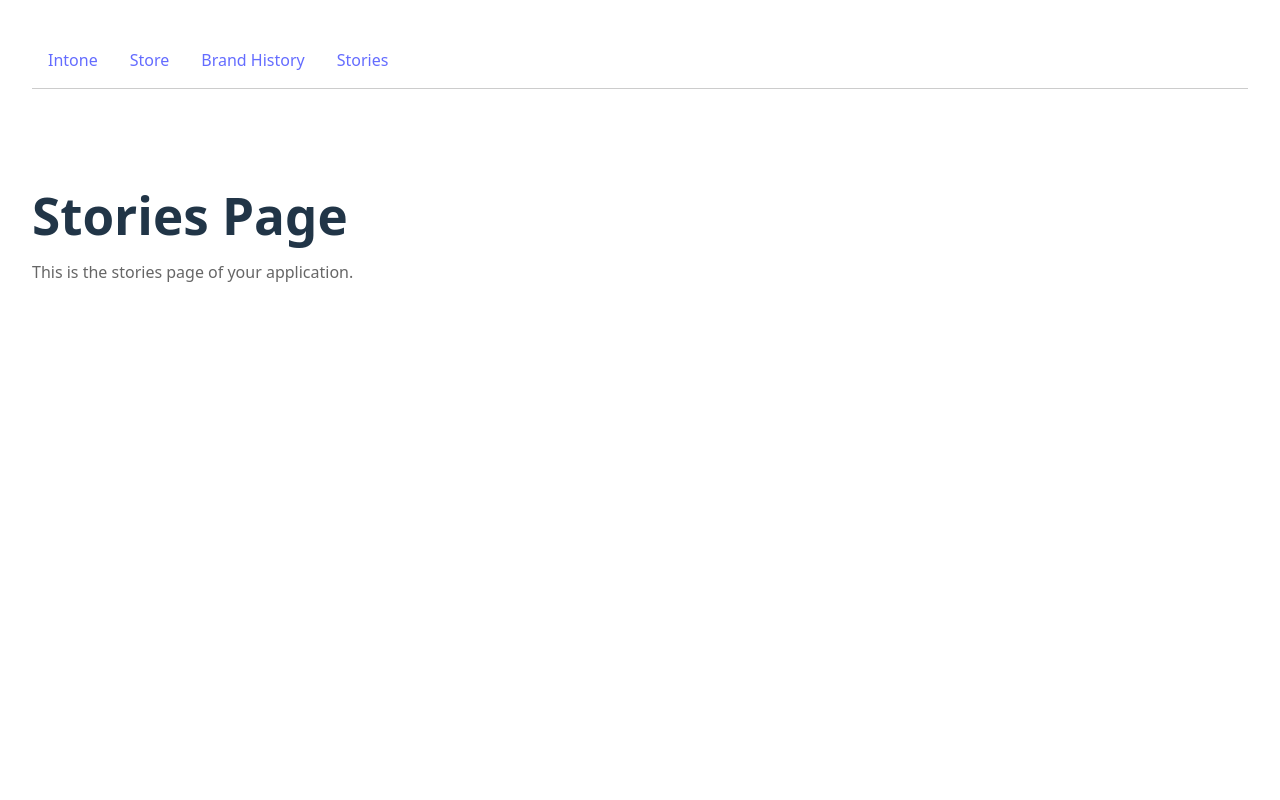
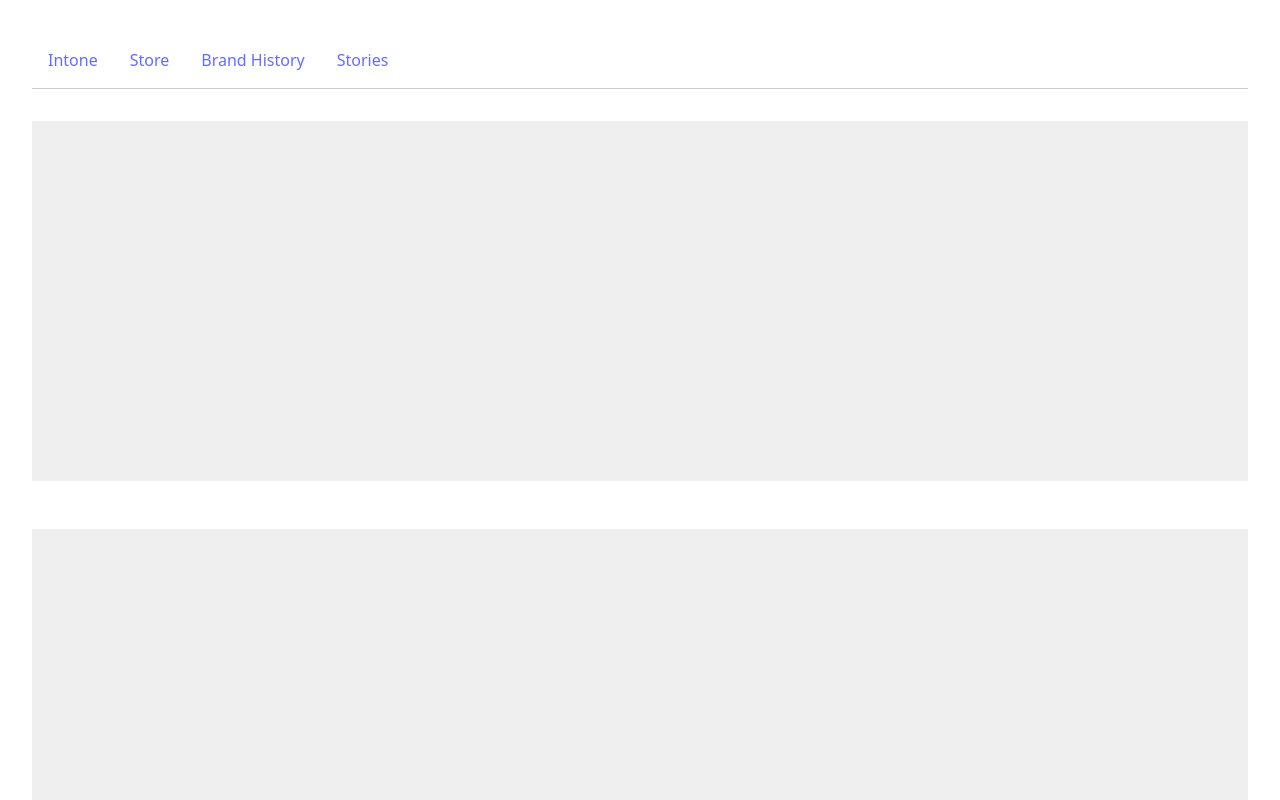
Before and after one commit to yumincho/id430-speculative-design, a React (Vite) app: page /stories in a window 1280 px wide. Shown: the top 800 px of the page. Built offline with nearby package versions, Linux system fonts and the light colour scheme.

Commit message:
fix: fix wrong routing

```diff
--- a/src/App.css
+++ b/src/App.css
@@ -1,6 +1,6 @@
 #root {
   width: 100vw;
-  height: 100vh;
+  min-height: 100vh;
   margin: 0 auto;
   padding: 2rem;
   text-align: left;
@@ -47,8 +47,6 @@
 .App {
   text-align: left;
   min-height: 100vh;
-  background-color: var(--bg-color);
-  color: var(--text-color);
 }
 
 .page {
--- a/src/components/AppRouter.tsx
+++ b/src/components/AppRouter.tsx
@@ -31,28 +31,19 @@ export default function AppRouter() {
     );
   }
 
-  // Redirect root to appropriate home page based on theme
-  const homeRedirect = mode === 'white' ? '/home' : '/dk/home';
-
   return (
     <Routes>
       {/* Root redirect */}
-      <Route path="/" element={<Navigate to={homeRedirect} replace />} />
+      <Route path="/" element={<Navigate to='/home' replace />} />
 
-      {/* White mode routes */}
-      <Route path="/home" element={<Home />} />
-      <Route path="/store" element={<Store />} />
-      <Route path="/history" element={<History />} />
-      <Route path="/stories" element={<Stories />} />
-
-      {/* Dark mode routes */}
-      <Route path="/dk/home" element={<HomeDark />} />
-      <Route path="/dk/store" element={<StoreDark />} />
-      <Route path="/dk/history" element={<HistoryDark />} />
-      <Route path="/dk/stories" element={<StoriesDark />} />
+      {/* Routes */}
+      <Route path="/home" element={mode === 'white' ? <Home /> : <HomeDark />} />
+      <Route path="/store" element={mode === 'white' ? <Store /> : <StoreDark />} />
+      <Route path="/history" element={mode === 'white' ? <History /> : <HistoryDark />} />
+      <Route path="/stories" element={mode === 'white' ? <Stories /> : <StoriesDark />} />
 
       {/* 404 fallback */}
-      <Route path="*" element={<Navigate to={homeRedirect} replace />} />
+      <Route path="*" element={<Navigate to='/home' replace />} />
     </Routes>
   );
 }
--- a/src/contexts/ThemeContext.tsx
+++ b/src/contexts/ThemeContext.tsx
@@ -20,6 +20,8 @@ export function ThemeProvider({ children }: ThemeProviderProps) {
 
   useEffect(() => {
 
+    /* const storedMode = sessionStorage.getItem('themeMode');
+    const randomMode: ThemeMode = storedMode ? storedMode as ThemeMode : Math.random() > 0.5 ? 'dark' : 'white'; */
     const randomMode: ThemeMode = Math.random() > 0.5 ? 'dark' : 'white';
     setMode(randomMode);
     sessionStorage.setItem('themeMode', randomMode);
--- a/src/pages/dark/History.tsx
+++ b/src/pages/dark/History.tsx
@@ -1,6 +1,6 @@
 export default function HistoryDark() {
   return (
-    <div className="page" style={{ backgroundColor: '#000', color: '#fff' }}>
+    <div className="page" >
       <h1>History Page</h1>
       <p>This is the history page of your application.</p>
     </div>
--- a/src/pages/dark/Home.tsx
+++ b/src/pages/dark/Home.tsx
@@ -1,6 +1,6 @@
 export default function HomeDark() {
   return (
-    <div className="page" style={{ backgroundColor: '#000', color: '#fff' }}>
+    <div className="page" >
       <h1>Home Page</h1>
       <p>Welcome to your Vite + React app with routing!</p>
     </div>
--- a/src/pages/dark/Store.tsx
+++ b/src/pages/dark/Store.tsx
@@ -1,6 +1,6 @@
 export default function StoreDark() {
   return (
-    <div className="page" style={{ backgroundColor: '#000', color: '#fff' }}>
+    <div className="page" >
       <h1>Store Page</h1>
       <p>This is the store page of your application.</p>
     </div>
--- a/src/pages/dark/Stories.tsx
+++ b/src/pages/dark/Stories.tsx
@@ -1,6 +1,6 @@
 export default function StoriesDark() {
     return (
-      <div className="page" style={{ backgroundColor: '#000', color: '#fff' }}>
+      <div className="page" >
         <h1>Stories Page</h1>
         <p>This is the stories page of your application.</p>
       </div>
--- a/src/pages/white/Stories.tsx
+++ b/src/pages/white/Stories.tsx
@@ -1,8 +1,20 @@
+import styles from '../../styles/stories.module.css';
+
 export default function Stories() {
     return (
-      <div className="page">
-        <h1>Stories Page</h1>
-        <p>This is the stories page of your application.</p>
+      <div className={styles.Container}>
+        <div className={styles.Story__Container}>
+
+        </div>
+        <div className={styles.Story__Container}>
+
+        </div>
+        <div className={styles.Story__Container}>
+
+        </div>
+        <div className={styles.Story__Container}>
+
+        </div>
       </div>
     );
   }
--- /dev/null
+++ b/src/styles/stories.module.css
@@ -0,0 +1,20 @@
+.Container {
+  display: flex;
+  flex-direction: column;
+  align-items: center;
+  justify-content: center;
+  width: 100%;
+  gap: 48px;
+}
+
+.Story__Container {
+  display: flex;
+  flex-direction: column;
+  align-items: center;
+  justify-content: center;
+  width: 100%;
+  height: 360px;
+  background: #efefef;
+}
+
+/*# sourceMappingURL=stories.module.css.map */
--- /dev/null
+++ b/src/styles/stories.module.scss
@@ -0,0 +1,21 @@
+
+.Container {
+    display: flex;
+    flex-direction: column;
+    align-items: center;
+    justify-content: center;
+    width: 100%;
+    gap: 48px;
+}
+
+.Story {
+    &__Container {
+        display: flex;
+        flex-direction: column;
+        align-items: center;
+        justify-content: center;
+        width: 100%;
+        height: 360px;
+        background: #efefef;
+    }
+}
```
Also changed, not shown: 1 other file (tests, documents, lock files or other folders).
